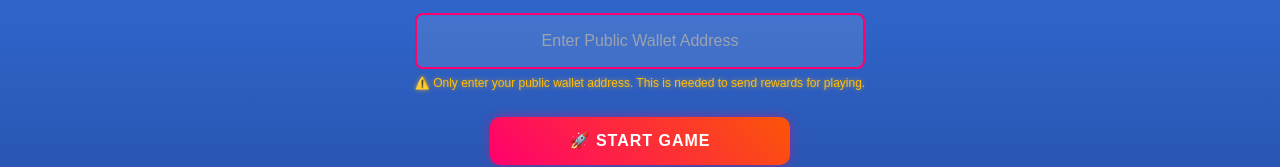
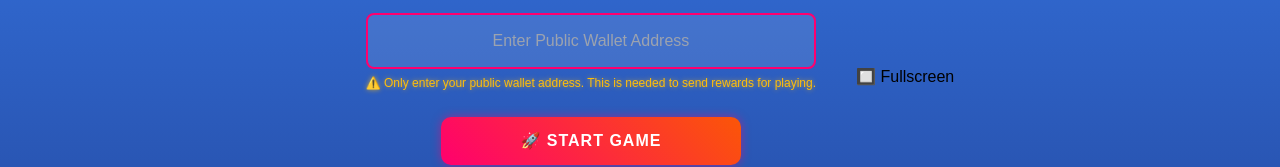
Before and after one commit to okristaps/bubler-fe, a Next.js app: page /game in a window 1280 px wide. Shown: the part 323-490 px from the top of the page. Built offline with nearby package versions, Linux system fonts and the light colour scheme; a web font is replaced by a local one.

Commit message:
fullscreen test

```diff
--- a/src/app/game/page.js
+++ b/src/app/game/page.js
@@ -1,5 +1,5 @@
 "use client";
-import React, { useEffect } from "react";
+import React, { useEffect, useState } from "react";
 import "./game-page.css";
 import usePreventNavigation from "@/hooks/usePreventNavigation";
 import useGameWebSocket from "./useGameSocket";
@@ -11,26 +11,45 @@ import BackgroundAudio from "../../../components/audio-player";
 
 export default function Game() {
   usePreventNavigation();
+  const [isFullscreen, setIsFullscreen] = useState(false);
+
+  // Function to toggle fullscreen
+  const toggleFullscreen = () => {
+    const gameContainer = document.getElementById("game-container");
+
+    if (!document.fullscreenElement && !document.webkitFullscreenElement) {
+      if (gameContainer.requestFullscreen) {
+        gameContainer.requestFullscreen();
+      } else if (gameContainer.webkitRequestFullscreen) {
+        gameContainer.webkitRequestFullscreen();
+      } else if (gameContainer.msRequestFullscreen) {
+        gameContainer.msRequestFullscreen();
+      }
+      setIsFullscreen(true);
+    } else {
+      if (document.exitFullscreen) {
+        document.exitFullscreen();
+      } else if (document.webkitExitFullscreen) {
+        document.webkitExitFullscreen();
+      } else if (document.msExitFullscreen) {
+        document.msExitFullscreen();
+      }
+      setIsFullscreen(false);
+    }
+  };
 
   useEffect(() => {
-    const preventZoom = (event) => {
-      if (event.ctrlKey || event.metaKey || event.deltaY !== undefined) {
-        event.preventDefault();
-      }
+    // Detect fullscreen exit and update state
+    const handleFullscreenChange = () => {
+      setIsFullscreen(!!document.fullscreenElement || !!document.webkitFullscreenElement);
     };
 
-    const disableKeyZoom = (event) => {
-      if (event.ctrlKey || event.metaKey) {
-        event.preventDefault();
-      }
-    };
-
-    document.addEventListener("wheel", preventZoom, { passive: false });
-    document.addEventListener("keydown", disableKeyZoom, { passive: false });
+    document.addEventListener("fullscreenchange", handleFullscreenChange);
+    document.addEventListener("webkitfullscreenchange", handleFullscreenChange);
 
     return () => {
-      document.removeEventListener("wheel", preventZoom);
-      document.removeEventListener("keydown", disableKeyZoom);
+      document.removeEventListener("fullscreenchange", handleFullscreenChange);
+      document.removeEventListener("webkitfullscreenchange", handleFullscreenChange);
     };
   }, []);
 
@@ -45,12 +64,17 @@ export default function Game() {
         <meta name="theme-color" content="#ADD8E6" />
       </Head>
 
-      <div className="game-container">
+      <div id="game-container" className={`game-container ${isFullscreen ? "fullscreen-active" : ""}`}>
         {gameState === "" && <GameLobby startGame={startGame} connected={connected} />}
         {gameState === "playing" && (
           <GameArea score={score} lives={lives} elapsedTime={elapsedTime} bubbles={bubbles} popBubble={popBubble} />
         )}
         {gameState === "finished" && <FinishedScreen score={score} elapsedTime={elapsedTime} resetGame={resetGame} />}
+
+        {/* Fullscreen Button */}
+        <button className="fullscreen-button" onClick={toggleFullscreen}>
+          {isFullscreen ? "🔳 Exit Fullscreen" : "🔲 Fullscreen"}
+        </button>
       </div>
     </>
   );
```
